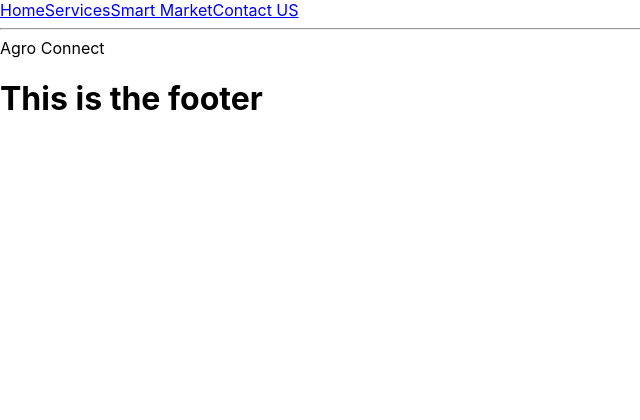
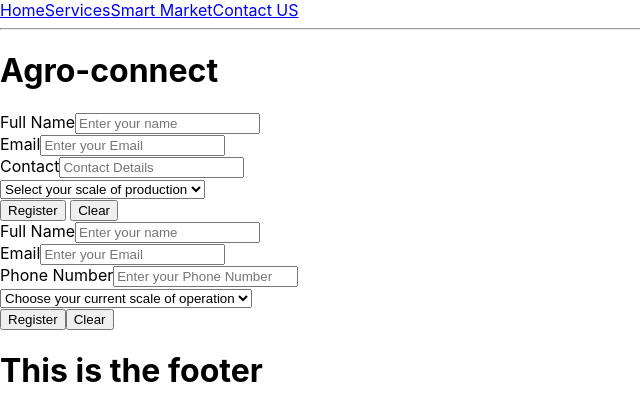
Before and after one commit to 10LeeM/Agro-connect-2, a React (Create React App) app: page / in a window 1280 px wide. Shown: the top 420 px of the page, without its empty margins (0-640 px from the left). Built offline with nearby package versions, Linux system fonts and the light colour scheme.

Commit message:
Add files via upload

```diff
--- /dev/null
+++ b/src/Components/Account Setup/BuyersSignupForm.js
@@ -0,0 +1,123 @@
+import React, { Component } from 'react';
+import Input from './Dumb components/Input';
+import Select from './Dumb components/Select';
+import Button from './Dumb components/Button';
+
+class BuyersSignupForm extends Component {
+    constructor(props){
+        super(props);
+
+        this.state={
+            newBuyer:{
+                name:'',
+                email:'',
+                phoneNumber:'',
+                location:'',
+                operationScale:''
+            },
+
+            operationScaleOptions:['Large', 'Medium', 'Small']
+        }
+
+        this.handleInput = this.handleInput.bind(this);
+        this.handleFormSubmit = this.handleFormSubmit.bind(this);
+        this.handleClearForm = this.handleClearForm.bind(this);
+    }
+
+    handleInput(e) {
+        let value = e.target.value;
+        let name = e.target.name;
+
+        this.setState(prevState => {
+            return{
+                newBuyer : {
+                    ...prevState.newBuyer, [name]: value
+                }
+            }
+        }, () => console.log(this.state.newBuyer))
+    }
+
+    handleFormSubmit(e) {
+        e.preventDefault();
+
+        let userData = this.state.newBuyer;
+
+        fetch('http://localhost:3000' , {
+            method: "POST",
+            body: JSON.stringify(userData),
+            headers:{
+                'Accept' : 'application/json',
+                'Content-Type': 'application/json'
+            },
+        }).then(response => {
+            response.json().then(data => {
+                console.log("Successfull" + data)
+            })
+        })
+
+    }
+
+    handleClearForm(e) {
+        e.preventDefault();
+        this.setState({
+            newBuyer:{
+                name:'',
+                email:'',
+                phoneNumber:'',
+                location:'',
+                operationScale:''
+            },
+        });
+    }
+
+    render() {
+        return (
+           <form className="form-container" onSubmit={this.handleFormSubmit}>
+
+               <Input type={'text'}
+                    title={'Full Name'}
+                    name={'name'}
+                    value={this.state.newBuyer.name}
+                    placeholder={'Enter your name'}
+                    handleChange={this.handleInput}/> {/*Name of new buyer*/}
+
+               <Input type={'email'}
+                    title={'Email'}
+                    name={'email'}
+                    value={this.state.newBuyer.email}
+                    placeholder={'Enter your Email'}
+                    handleChange={this.handleInput}/> {/*Email of new buyer*/}
+
+               <Input type={'number'}
+                    title={'Phone Number'}
+                    name={'phoneNumber'}
+                    value={this.state.newBuyer.phoneNumber}
+                    placeholder={'Enter your Phone Number'}
+                    handleChange={this.handleInput}/> {/*Contact details of new buyer*/}
+
+                <Select title={'Scale of operation'}
+                    name={'operationScale'}
+                    options={this.state.operationScaleOptions}
+                    value={this.state.newBuyer.operationScale}
+                    placeholder={'Choose your current scale of operation'}
+                    handleChange={this.handleInput}/>
+
+                <Button
+                    title={'Register'}
+                    action={this.handleFormSubmit}/>
+
+                <Button
+                    title={'Clear'}
+                    action={this.handleClearForm}/>
+
+
+
+
+
+
+           </form>
+        );
+    }
+}
+
+export default BuyersSignupForm;
--- /dev/null
+++ b/src/Components/Account Setup/Dumb components/Button.js
@@ -0,0 +1,12 @@
+const Button = (props) =>{
+    ;
+    return (
+        <button
+
+            onClick={props.action}>
+            {props.title}
+        </button>
+    );
+}
+
+export default Button;
--- /dev/null
+++ b/src/Components/Account Setup/Dumb components/Input.js
@@ -0,0 +1,19 @@
+//Stateless functional component
+const Input = (props) =>{
+    return (
+        <div className="form-group">
+            <label htmlFor={props.name} className="form-label">{props.title}</label>
+            <input
+            className="form-input"
+            id={props.name}
+            name={props.name}
+            type={props.type}
+            value={props.value}
+            onChange={props.handleChange}
+            placeholder={props.placeholder}
+            ></input>
+        </div>
+    )
+}
+
+export default Input;
--- /dev/null
+++ b/src/Components/Account Setup/Dumb components/Select.js
@@ -0,0 +1,26 @@
+const Select = (props) => {
+    return (
+        <div className="form-group">
+            <label></label>
+            <select
+            name={props.name}
+            value={props.value}
+            onChange={props.handleChange}
+            >
+
+               <option value="">{props.placeholder}</option>
+               {props.options.map(option => {
+                   return (
+                    <option
+                    key={option}
+                    value={option}
+                    label={option}></option>
+                   );
+               })}
+            </select>
+
+        </div>
+    );
+}
+
+export default Select;
--- /dev/null
+++ b/src/Components/Account Setup/FarmersSignupForm.js
@@ -0,0 +1,115 @@
+import React, { Component } from 'react';
+import Input from './Dumb components/Input';
+import Select from './Dumb components/Select';
+import Button from './Dumb components/Button';
+
+class SignupForm extends Component {
+    constructor(props) {
+        super(props);
+
+        this.state={
+            newUser: {
+                name:'',
+                email:'',
+                contactDetails:'',
+                location:'',
+                agroProducts:'',
+                productionScale:''
+            },
+
+            productionScaleOptions: ['Large', 'Small']
+
+        }
+        this.handleInput = this.handleInput.bind(this);
+        this.handleFormSubmit = this.handleFormSubmit.bind(this);
+        this.handleClearForm = this.handleClearForm.bind(this);
+
+    }
+    handleInput(e) {
+        let value = e.target.value;
+        let name = e.target.name;
+        this.setState(prevState => {
+            return {
+                newUser : {
+                    ...prevState.newUser, [name]:value
+                }
+            }
+        },() => console.log(this.state.newUser)
+        )
+    }
+
+    handleFormSubmit(e) {
+        e.preventDefault();
+        let userData = this.state.newUser;
+
+        fetch('http://localhost:3000', {
+            method: "POST",
+            body: JSON.stringify(userData),
+            headers: {
+                'Accept' : 'application/json',
+                'Content-Type' : 'application/json'
+            },
+        }).then(response => {
+            response.json().then(data => {
+                console.log("Successful" + data);
+            })
+        })
+    }
+
+    handleClearForm(e) {
+
+        e.preventDefault();
+        this.setState({
+            newUser: {
+                name:'',
+                email:'',
+                contactDetails:'',
+                productionScale:[]
+            },
+        });
+
+    }
+    render() {
+        return (
+            <form className="form-container">
+            <Input type={'text'}
+                title={'Full Name'}
+                name={'name'}
+                value={this.state.newUser.name}
+                placeholder={'Enter your name'}
+                handleChange={this.handleInput}/>  {/*Name of the user*/}
+
+            <Input type={'email'}
+                title={'Email'}
+                name={'email'}
+                value={this.state.newUser.email}
+                placeholder={'Enter your Email'}
+                handleChange={this.handleInput}/>   {/*Input for email*/}
+
+            <Input type={'number'}
+                title={'Contact'}
+                name={'contactDetails'}
+                value={this.state.newUser.contactDetails}
+                placeholder={'Contact Details'}
+                handleChange={this.handleInput}/>{/*Input for user's contact details*/}
+
+            <Select title={'Scale of Production'}
+                name={'productionScale'}
+                options={this.state.productionScaleOptions}
+                value={this.state.newUser.productionScale}
+                placeholder={'Select your scale of production'}
+                handleChange={this.handleInput}/> {/*Production sclae selection*/}
+
+            <Button
+                title={'Register'}
+                action={this.handleFormSubmit}/> {/*Submit button*/}
+            <Button
+                title={'Clear'}
+                action ={this.handleClearForm}/>{/*Reset the form button*/}
+
+            </form>
+        );
+    }
+}
+
+export default SignupForm;
--- a/src/Components/HomePage.js
+++ b/src/Components/HomePage.js
@@ -1,8 +1,14 @@
 import React from "react";
+import SignupForm from '../Components/Account Setup/FarmersSignupForm';
+import BuyersSignupForm from '../Components/Account Setup/BuyersSignupForm';
 
 function HomePage(){
     return(
-        <div>Agro Connect</div>
+        <div>
+            <h1>Agro-connect</h1>
+            <SignupForm/>
+            <BuyersSignupForm/>
+        </div>
     );
 }
 
```
